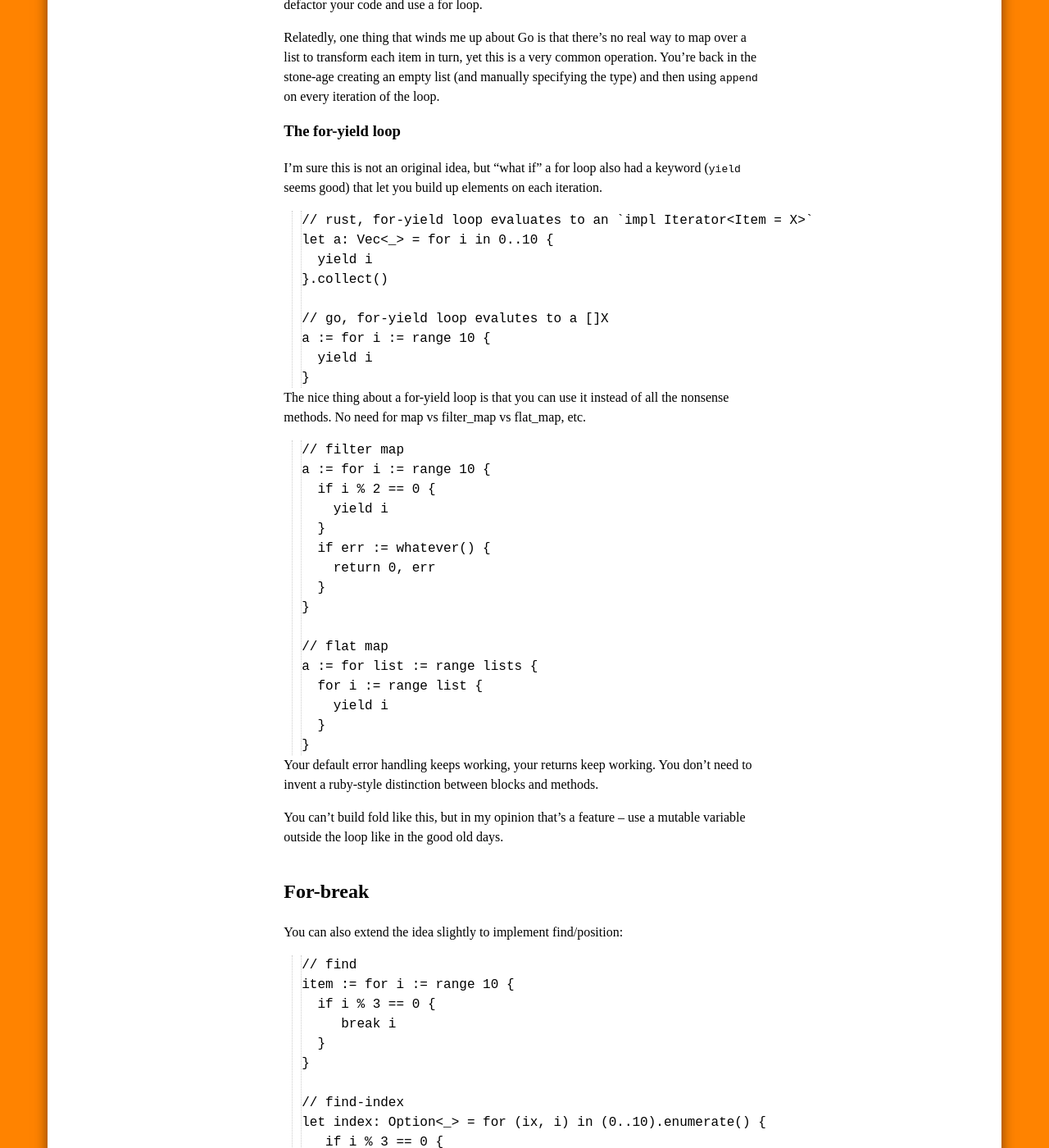
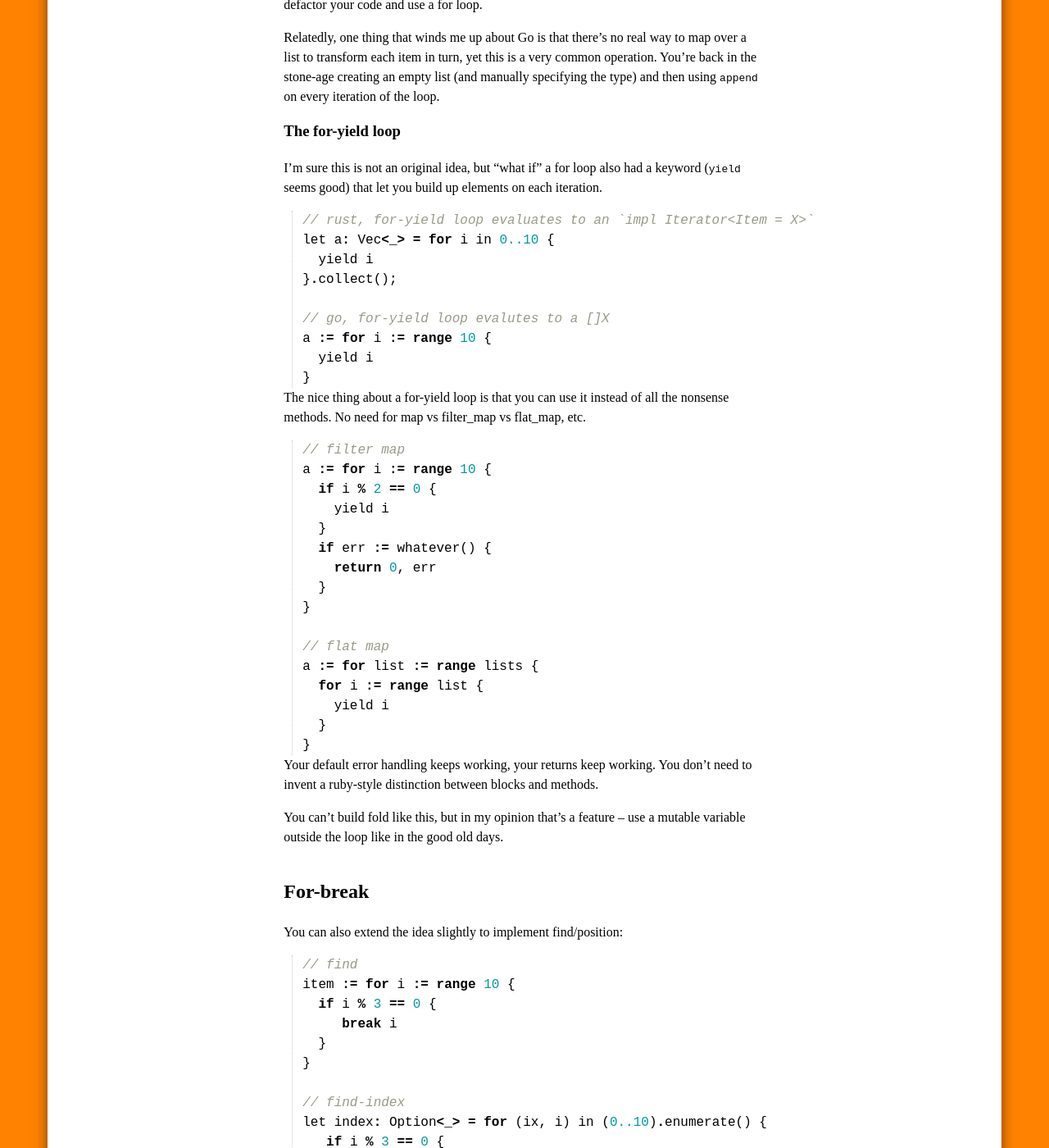
Before and after one commit to ConradIrwin/conradirwin.github.com, a Jekyll site: the page built from _posts/2025-08-22-for-yield.md, in a window 1280 px wide and 1400 px high, scrolled down 377 px. Shown: the whole window at 82% size. Built offline with Jekyll 4.4.1, drawn with Linux system fonts in a browser that asks for light colours; Markdown is read by kramdown in place of the engine named in the settings; some of the changed text lies outside the part shown.

Commit message:
Fix highlighting

````diff
--- a/_posts/2025-08-22-for-yield.md
+++ b/_posts/2025-08-22-for-yield.md
@@ -17,21 +17,21 @@ Relatedly, one thing that winds me up about Go is that there’s no real way to
 
 I’m sure this is not an original idea, but “what if” a for loop also had a keyword (`yield` seems good) that let you build up elements on each iteration.
 
-```
+{% highlight go %}
 // rust, for-yield loop evaluates to an `impl Iterator<Item = X>`
 let a: Vec<_> = for i in 0..10 {
   yield i
-}.collect()
+}.collect();
 
 // go, for-yield loop evalutes to a []X
 a := for i := range 10 {
   yield i
 }
-```
+{% endhighlight %}
 
 The nice thing about a for-yield loop is that you can use it instead of all the nonsense methods. No need for map vs filter_map vs flat_map, etc.
 
-```
+{% highlight go %}
 // filter map
 a := for i := range 10 {
   if i % 2 == 0 {
@@ -48,7 +48,7 @@ a := for list := range lists {
     yield i
   }
 }
-```
+{% endhighlight %}
 
 Your default error handling keeps working, your returns keep working. You don’t need to invent a ruby-style distinction between blocks and methods.
 
@@ -57,7 +57,7 @@ You can’t build fold like this, but in my opinion that’s a feature – use a
 
 You can also extend the idea slightly to implement find/position:
 
-```
+{% highlight go %}
 // find
 item := for i := range 10 {
   if i % 3 == 0 {
@@ -71,19 +71,19 @@ let index: Option<_> = for (ix, i) in (0..10).enumerate() {
      break ix
    }
 }
-```
+{% endhighlight %}
 
 And even borrow one of my favorite niche Python features, the for-else:
 
-```
+{% highlight go %}
 item := for i := range 10 {
   if i % 3 == 0 {
      break i
   }
 } else {
-  panic("not found)
+  panic("not found")
 }
-```
+{% endhighlight %}
 
 
 ## Should we actually do this?
@@ -91,11 +91,11 @@ item := for i := range 10 {
 I don’t love that this gives you a super verbose way of creating a value; it’d
 be kind of annoying to pass a for-yield loop as a function argument for example:
 
-```
+{% highlight go %}
 print_all(for i in 0..25 {
   if i % 5 == 0 { yield i }
 })
-```
+{% endhighlight %}
 
 But I guess the same is true of large structs, and you just don’t do that if it’s too hard to read.
 
````
